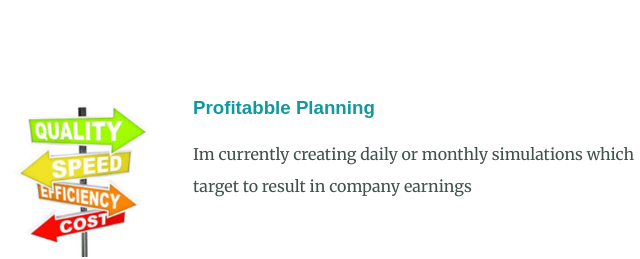
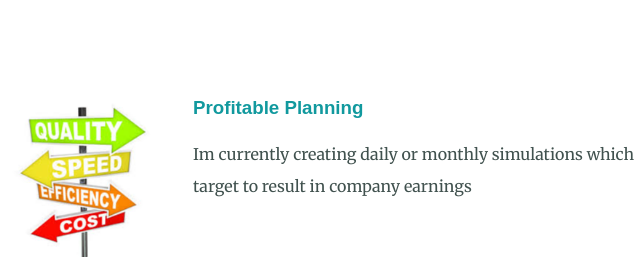
Before and after one commit to Torz047/Proyekto-5, a plain HTML site: page index.html in a window 1280 px wide. Shown: the part 1702-1961 px from the top of the page, 317-957 px from the left. Drawn offline with Linux system fonts and the light colour scheme.

Commit message:
Update index.html

```diff
--- a/index.html
+++ b/index.html
@@ -27,7 +27,7 @@
               <h2 class="skillintro">My Skills.</h2>
               <div class="skill-row">
                 <img class="image1" src="Planning-modified.png" alt="Planning">
-                <h3>Profitabble Planning</h3>
+                <h3>Profitable Planning</h3>
                 <p>Im currently creating daily or monthly simulations which target to result in company earnings</p>
               </div>
               <div class="skill-row">
```
